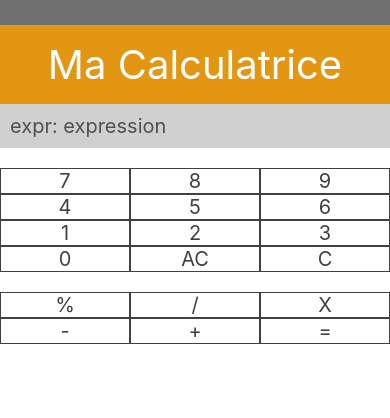
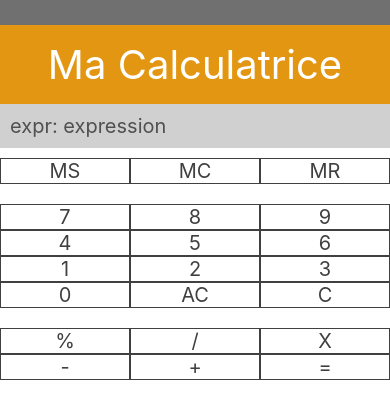
Before and after one commit to JulesDebeaumont/Native-Calculator, a React Native app: screen / in a window 390 px wide. Shown: the top 418 px of the page. Built offline with nearby package versions, Linux system fonts and the light colour scheme.

Commit message:
clean with eslint

```diff
--- a/components/Calculatrice.js
+++ b/components/Calculatrice.js
@@ -1,24 +1,17 @@
 import { StyleSheet, View, Text } from 'react-native';
 import React from 'react';
-import Expression from './Expression';
-import Keyboard from './Keyboard';
+import { Expression } from './Expression';
+import { Keyboard } from './Keyboard';
+import { Memory } from './Memory';
 
-export function Calculatrice()
-{
-
-    return(
-        <View>
-            <Expression expr = "expression"/>
-            <Keyboard />
-        </View>
-    );
+export function Calculatrice() {
+  return (
+    <View>
+      <Expression expr="expression" />
+      <Memory />
+      <Keyboard />
+    </View>
+  );
 }
 
-
-const styles = StyleSheet.create({
-    firstView: {
-
-     }
-});
-
 export default Calculatrice;
--- a/components/Memory.js
+++ b/components/Memory.js
@@ -0,0 +1,23 @@
+import { StyleSheet, View } from 'react-native';
+import React from 'react';
+import { Key } from './Key';
+
+export function Memory() {
+  return (
+    <View style={styles.memory}>
+      <Key texte="MS" />
+      <Key texte="MC" />
+      <Key texte="MR" />
+    </View>
+  );
+}
+
+const styles = StyleSheet.create({
+  memory: {
+    flexDirection: 'row',
+    justifyContent: 'center',
+    marginTop: 10,
+  },
+});
+
+export default Memory;
--- a/components/Title.js
+++ b/components/Title.js
@@ -2,31 +2,29 @@ import { StyleSheet, View, Text } from 'react-native';
 import React from 'react';
 import PropTypes from 'prop-types';
 
-export function Title(props)
-{
+export function Title(props) {
   // eslint-disable-next-line react/prop-types
   const { title } = props;
 
-    return(
+  return (
     <View style={styles.firstView}>
       <Text style={styles.titleText}>{title}</Text>
     </View>
   );
 }
 
-
 const styles = StyleSheet.create({
   firstView: {
-      backgroundColor: "#e39612",
-      width: "100%",
+    backgroundColor: '#e39612',
+    width: '100%',
     padding: 15,
     marginTop: 25,
   },
   titleText: {
-        color: "#FFFFFF",
+    color: '#FFFFFF',
     fontSize: 40,
-        textAlign: "center"
-    }
+    textAlign: 'center',
+  },
 });
 
 Title.defaultProps = {
--- a/package.json
+++ b/package.json
@@ -12,6 +12,7 @@
   "dependencies": {
     "expo": "~41.0.1",
     "expo-status-bar": "~1.0.4",
+    "prop-types": "^15.7.2",
     "react": "16.13.1",
     "react-dom": "16.13.1",
     "react-native": "https://github.com/expo/react-native/archive/sdk-41.0.0.tar.gz",
```
Also changed, not shown: App.js (+4 -4 lines), components/Expression.js (+8 -10 lines), components/Key.js (+7 -9 lines), .eslintrc.js (added). Lines whose indentation alone changed are shown as unchanged.
